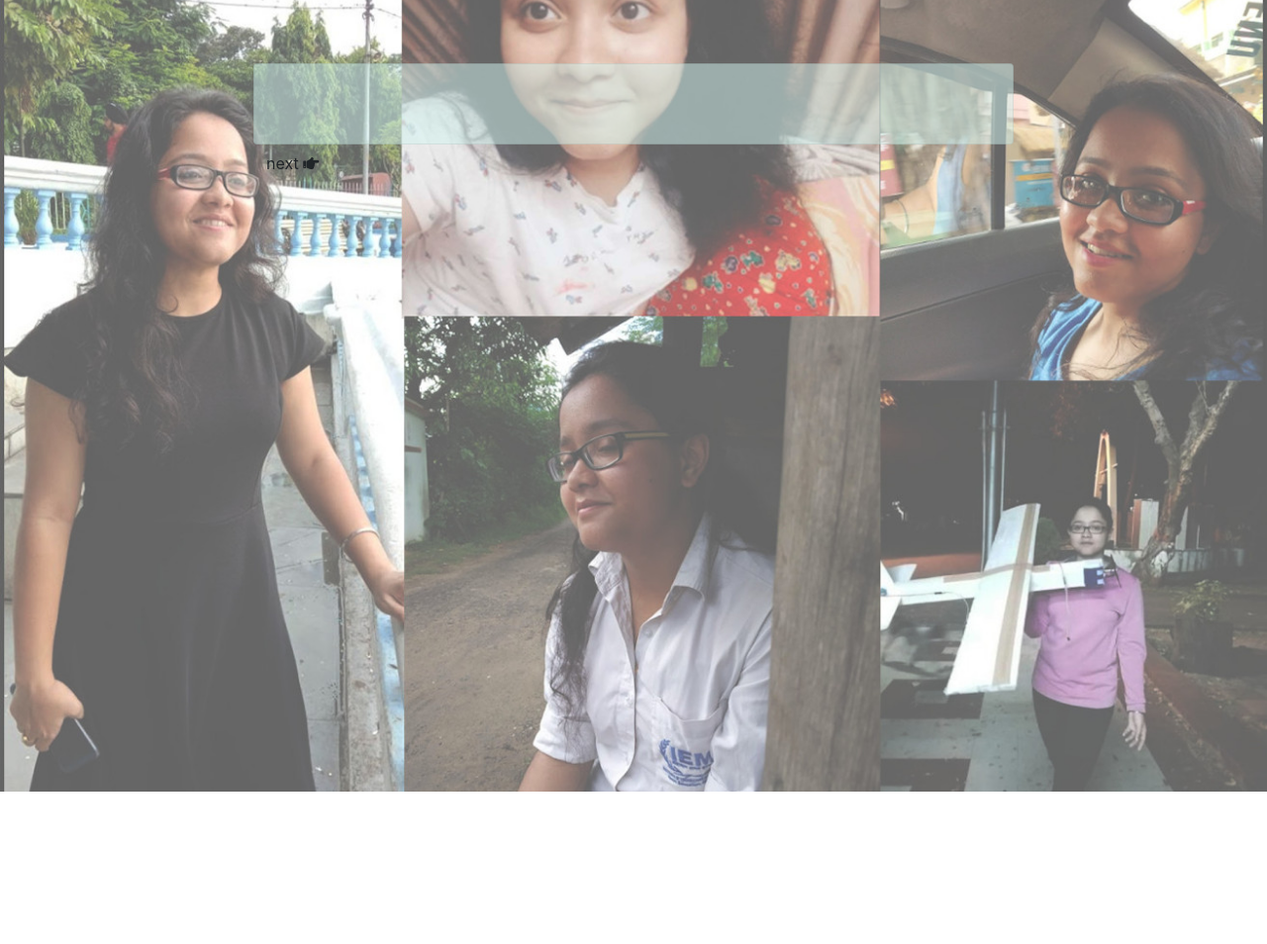
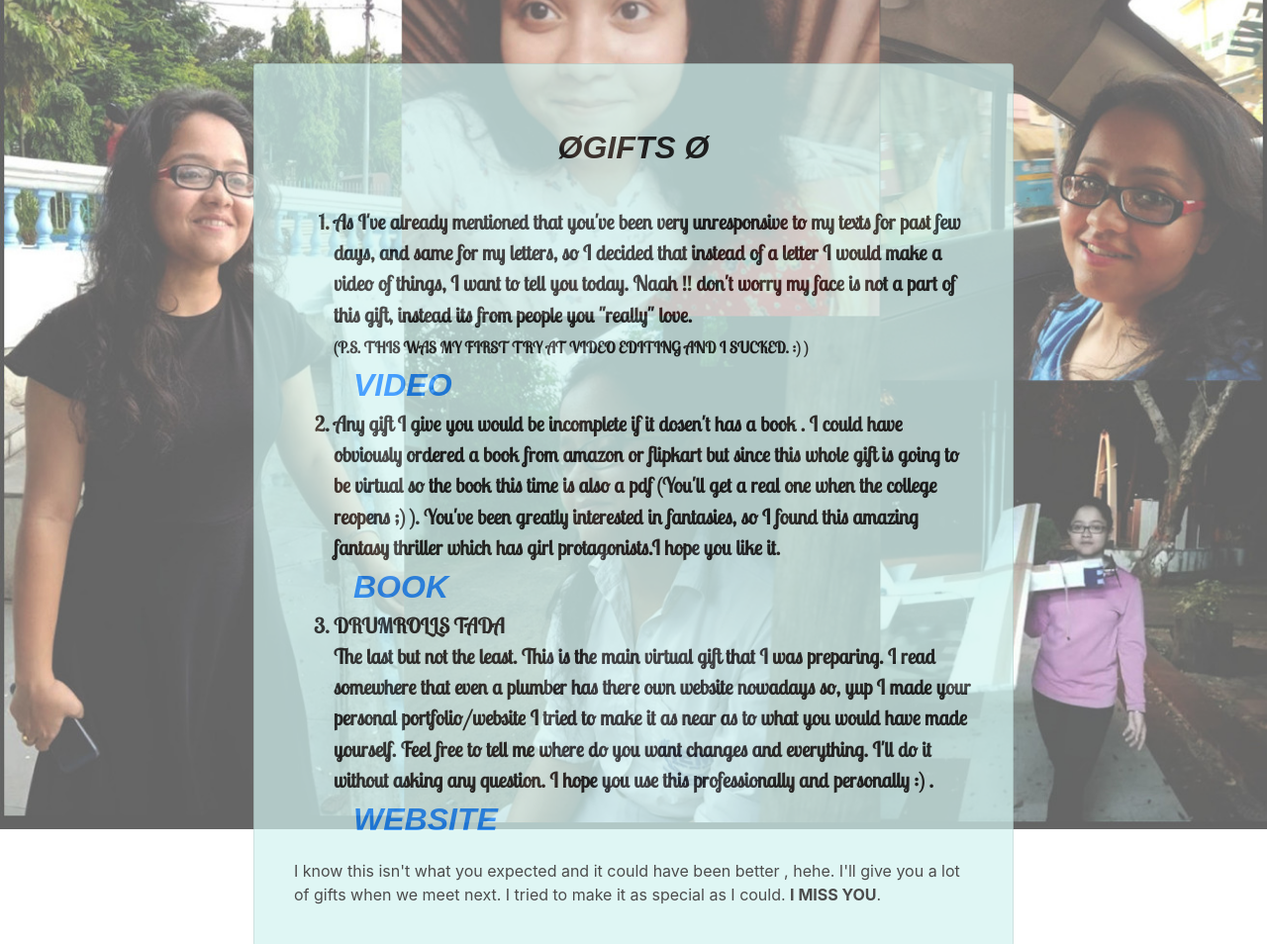
Before and after one commit to Ariajoonie/Birthday_Present, a plain HTML site: page gift.html in a window 1280 px wide. Shown: the top 954 px of the page at 99% size. Before the commit the page ends 800 px from the top, so only its background shows below. Drawn offline with nearby package versions, Linux system fonts and the light colour scheme; a web font is replaced by a local one.

Commit message:
update gift.html

```diff
--- a/gift.html
+++ b/gift.html
@@ -17,10 +17,37 @@
   <body class="slide_bg">
     <div class="card">
         <div class="card-body">
-
+          <p>&#216;GIFTS &#216;</p>
+          <ol>
+            <li class="content">
+             As I've already mentioned that you've been very unresponsive to my texts for past few days,
+              and same for my letters, so I decided that instead of a letter I would make a video of things, I want to
+              tell you today. Naah !! don't worry my face is not a part of this gift, instead its from people you "really" love.
+              <br/><span>(P.S. THIS WAS MY FIRST TRY AT VIDEO EDITING AND I SUCKED. :) )</span><br/>
+              <a href="" target="_blank">VIDEO </a>
+            </li>
+            <li class="content">
+              Any gift I give you would be incomplete if it dosen't has a book . I could have obviously ordered a
+              book from amazon or flipkart but since this whole gift is going to be virtual so the book this time
+              is also a pdf (You'll get a real one when the college reopens ;) ). You've been greatly interested in fantasies,
+              so I found this amazing fantasy thriller which has girl protagonists.I hope you like it. <br/>
+              <a href="https://drive.google.com/file/d/10E20yIAUOPbn5w1Ll4Z34XgLO8KutwDw/view?usp=sharing" target="_blank">BOOK</a>
+            </li>
+            <li class="content">
+              DRUMROLLS   TADA<br/>
+              The last but not the least. This is the main virtual gift that I was preparing. I read somewhere that even
+              a plumber has there own website nowadays so, yup I made your personal portfolio/website I tried to make it as
+              near as to what you would have made yourself. Feel free to tell me where do you want changes and everything.
+              I'll do it without asking any question. I hope you use this professionally and personally :) . <br/>
+              <a href="http://www.arishmita.me" target="_blank">WEBSITE</a>
+            </li>
+          </ol>
+          <span>I know this isn't what you expected and it could have been better , hehe. I'll give you a lot of gifts
+            when we meet next. I tried to make it as special as I could. <b>I MISS YOU</b>.
+          </span>
          </div>
       </div>
-      <button type="button" class="btn btn-outline">next <i class="fas fa-hand-point-right"></i></button>
+
 
 
 
--- a/index.css
+++ b/index.css
@@ -6,7 +6,7 @@
     background-size: cover;
     background-repeat: no-repeat;
     backface-visibility: hidden;
-    animation: slideBg 40s linear infinite 10s;
+    animation: slideBg 40s linear infinite 5s;
     animation-timing-function: ease-in-out;
     background-image: url('./images/arishmita.jpg');
 }
@@ -47,20 +47,40 @@
 
 .card{
     padding: 20px;
-    font-family: 'Lobster Two', cursive;
-    font-size: 1.2rem ;
     background-color:#d2f3f0;
-   opacity: 0.5;
+   opacity: 0.7;
    color: #000000;
 
+}
+
+.content{
+    font-family: 'Lobster Two', cursive;
+    font-size: 1.3rem ;
+    font-weight: 800;
 }
 
 .card p{
     padding: 20px;
     font-family: 'Tenali Ramakrishna', sans-serif;
-    font-size: 1.5rem ;
+    font-style: italic;
+    font-weight: 700;
+    font-size: 2rem ;
     text-align: center;
 
+}
+.card a{
+    padding: 20px;
+    font-family: 'Tenali Ramakrishna', sans-serif;
+    font-style: italic;
+    font-weight: 700;
+    font-size: 2rem ;
+    text-align: center;
+
+
+}
+
+span{
+    font-size: 1rem;
 }
 
 img{
@@ -68,3 +88,7 @@ img{
     bottom: 8px;
     right: 16px;
 }
+
+.gift{
+
+}
```
Also changed, not shown: index.html (+7 -5 lines).
